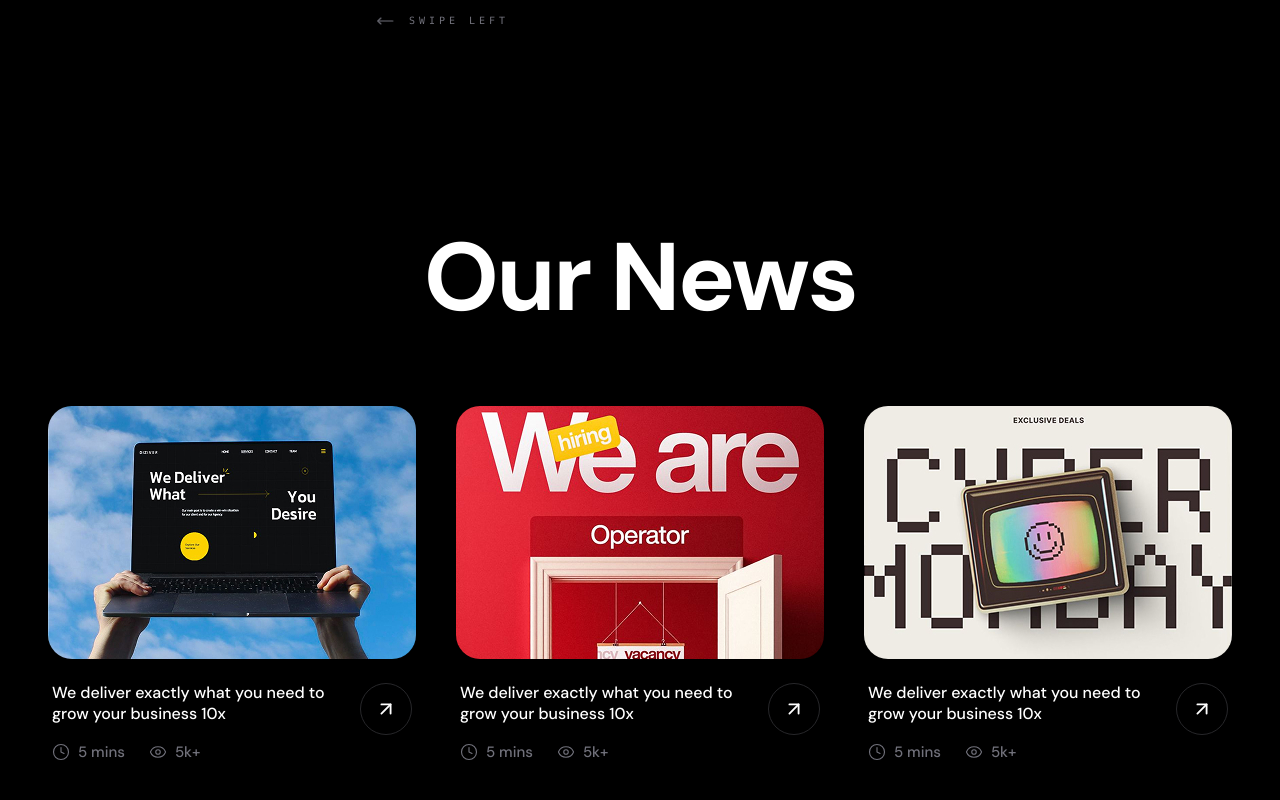
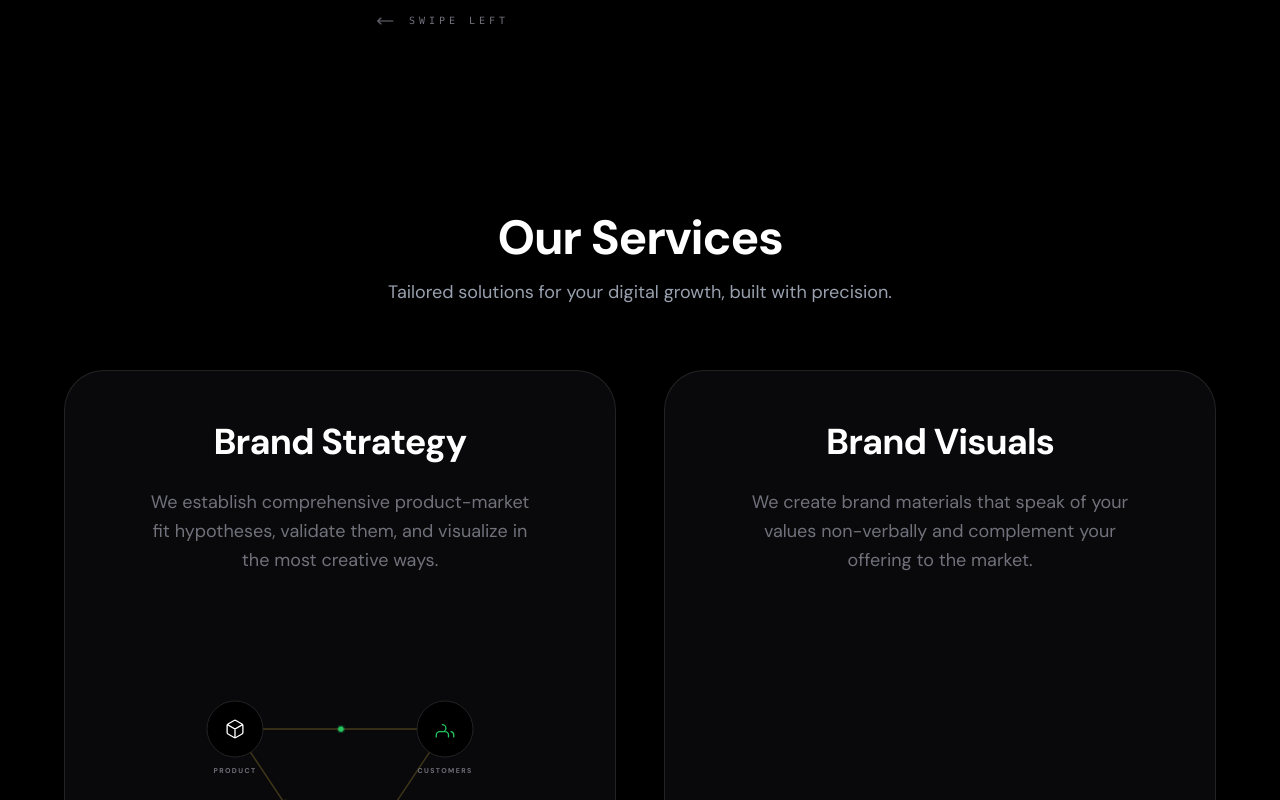
Before and after one commit to Om-Mahadik/PersonalWebStudio, a Next.js app: page / in a window 1280 px wide. Shown: the part 3100-3900 px from the top of the page. Built offline with nearby package versions, Linux system fonts and the light colour scheme.

Commit message:
Added new featues & Pages

```diff
--- a/app/page.tsx
+++ b/app/page.tsx
@@ -8,6 +8,7 @@ import ReviewsSection from "@/components/sections/reviews/ReviewsSection";
 
 import HomePortfolioSlider from "@/components/sections/portfolio/HomePortfolioSlider";
 import HeroText from "@/components/sections/home/HeroText";
+import HomeServicesSection from "@/components/sections/services/HomeServicesSection";
 
 export default function Home() {
   return (
@@ -20,6 +21,7 @@ export default function Home() {
       <ScrollRevealSection />
       <Features />
       <HomePortfolioSlider />
+      <HomeServicesSection />
 
 
 
--- /dev/null
+++ b/components/sections/services/HomeServicesSection.tsx
@@ -0,0 +1,34 @@
+import React from 'react';
+import BrandStrategy from "@/components/ui/services/BrandStrategy";
+import BrandVisuals from "@/components/ui/services/BrandVisuals";
+import Website from "@/components/ui/services/Website";
+
+const HomeServicesSection = () => {
+  return (
+    <section className="py-20 px-6 bg-black text-white">
+      <div className="max-w-6xl mx-auto">
+        {/* Header Section */}
+        <div className="text-center mb-16">
+          <h2 className="text-4xl md:text-5xl font-extrabold tracking-tight">
+            Our Services
+          </h2>
+          <p className="mt-4 text-gray-400 text-lg max-w-2xl mx-auto">
+            Tailored solutions for your digital growth, built with precision.
+          </p>
+        </div>
+
+        {/* Grid Logic:
+            - grid-cols-1: Mobile stack
+            - md:grid-cols-2: 2 columns for Tablet and PC
+        */}
+        <div className="grid grid-cols-1 md:grid-cols-2 gap-8 lg:gap-12">
+          <BrandStrategy />
+          <BrandVisuals />
+          <Website />
+        </div>
+      </div>
+    </section>
+  );
+};
+
+export default HomeServicesSection;
```
